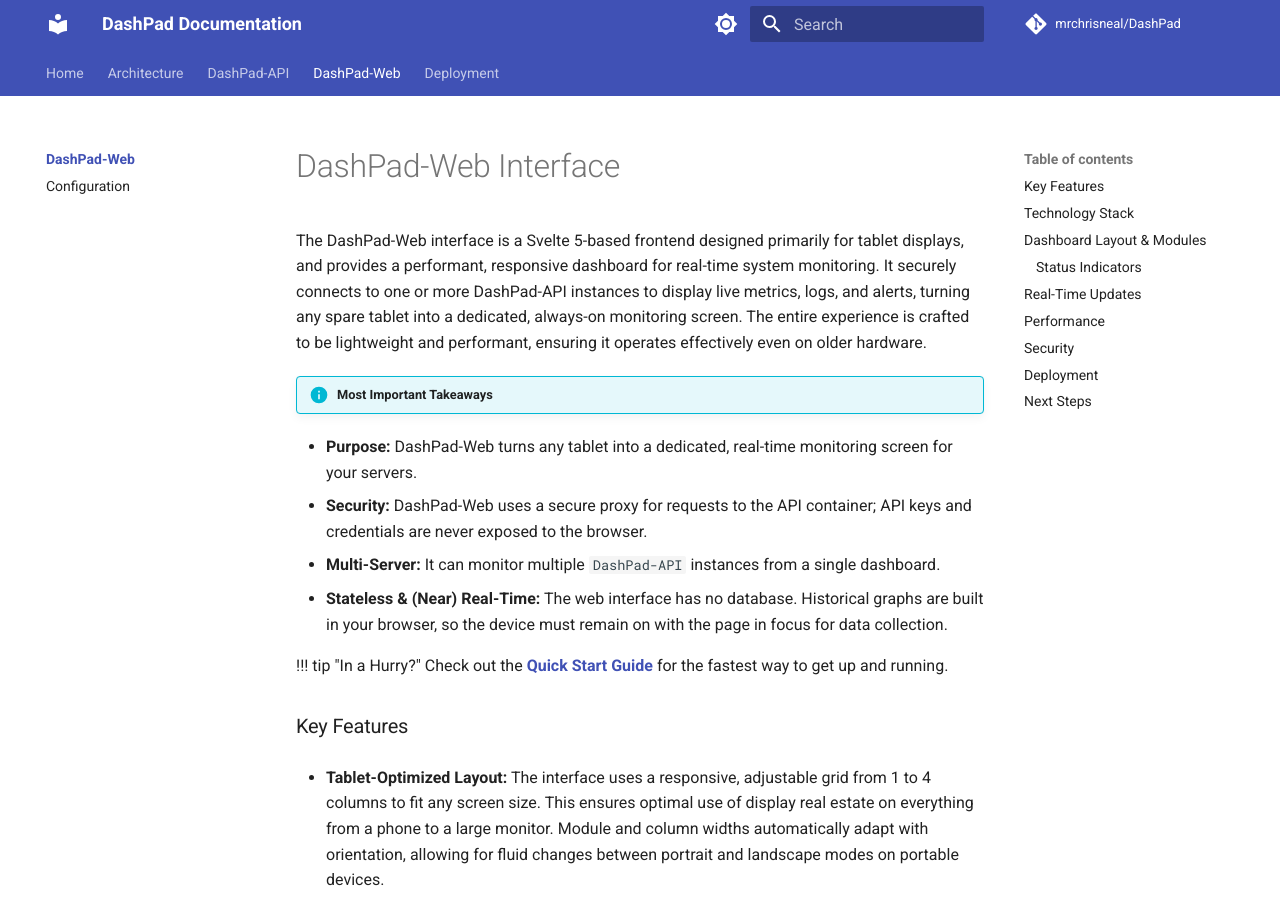
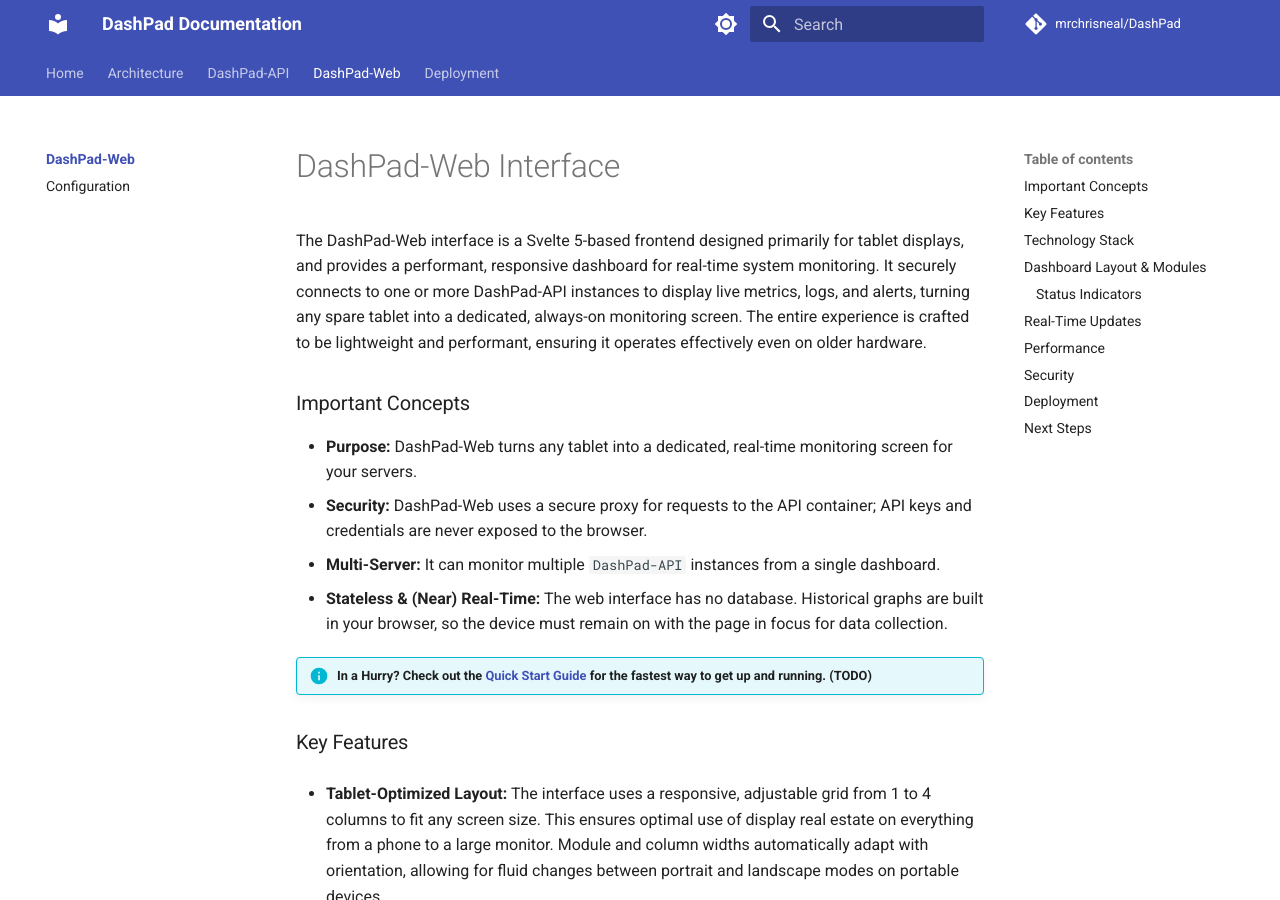
Before and after one commit to mrchrisneal/DashPad, an MkDocs documentation site: the page built from docs/web/index.md, in a window 1280 px wide and 900 px high. Built offline with MkDocs 1.6.1 and Material for MkDocs 9.7.7, drawn with Linux system fonts in a browser that asks for light colours; comment, search, counter and statistics services are not loaded.

Commit message:
Fix DashPad-Web index.md formatting

```diff
--- a/docs/web/index.md
+++ b/docs/web/index.md
@@ -3,13 +3,14 @@
 
 The DashPad-Web interface is a Svelte 5-based frontend designed primarily for tablet displays, and provides a performant, responsive dashboard for real-time system monitoring. It securely connects to one or more DashPad-API instances to display live metrics, logs, and alerts, turning any spare tablet into a dedicated, always-on monitoring screen. The entire experience is crafted to be lightweight and performant, ensuring it operates effectively even on older hardware.
 
-!!! info "Most Important Takeaways"
+### Important Concepts
+
 - **Purpose:** DashPad-Web turns any tablet into a dedicated, real-time monitoring screen for your servers.
 - **Security:** DashPad-Web uses a secure proxy for requests to the API container; API keys and credentials are never exposed to the browser.
 - **Multi-Server:** It can monitor multiple `DashPad-API` instances from a single dashboard.
 - **Stateless & (Near) Real-Time:** The web interface has no database. Historical graphs are built in your browser, so the device must remain on with the page in focus for data collection.
 
-!!! tip "In a Hurry?" Check out the [**Quick Start Guide**](./quick-start.md) for the fastest way to get up and running.
+!!! info "In a Hurry? Check out the [**Quick Start Guide**](./quick-start.md) for the fastest way to get up and running. (TODO)"
 
 ### Key Features
 
```
